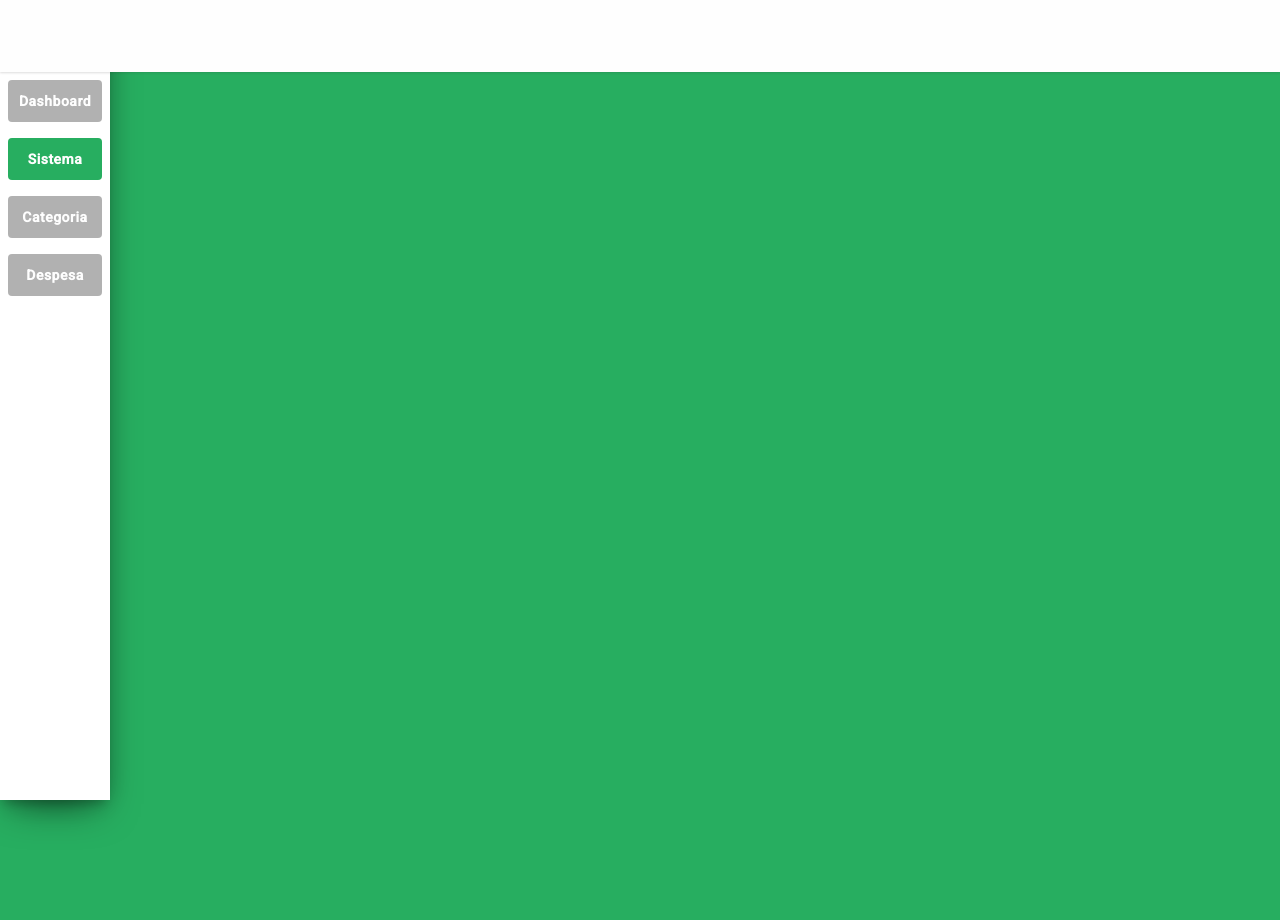
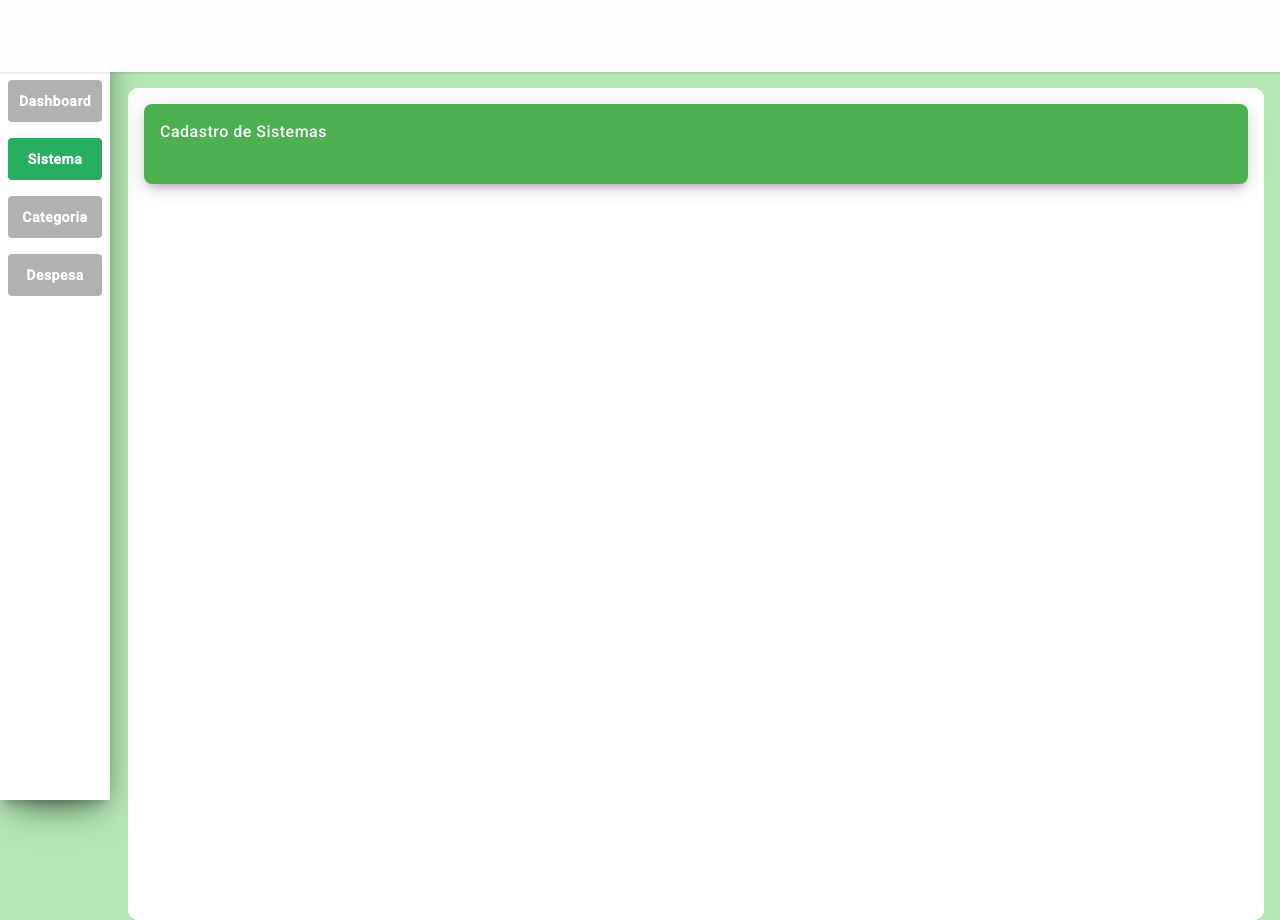
Before and after one commit to paulorochadev/Financeiro_2023-WEB, an Angular app: page /sistema in a window 1280 px wide. Before the commit the page ends 800 px from the top, so only its background shows below. Built offline with nearby package versions, Linux system fonts and the light colour scheme.

Commit message:
feat: Cria estrutura HTML e SCSS Global das Telas

```diff
--- a/src/app/pages/login/login.component.ts
+++ b/src/app/pages/login/login.component.ts
@@ -39,7 +39,7 @@
       this.dadosForm["email"].value,
       this.dadosForm['senha'].value).subscribe(
         token => {
-          alert("Token: " + token);
+          // alert("Token: " + token);
 
           this.router.navigate(['/dashboard']);
         },
--- a/src/app/pages/sistema/sistema.component.html
+++ b/src/app/pages/sistema/sistema.component.html
@@ -1,3 +1,19 @@
 
 <app-navbar></app-navbar>
 <app-sidebar></app-sidebar>
+
+<div class="container-base">
+
+    <div class="content-page">
+
+        <div class="card-header">
+
+            <div class="card-title">
+                Cadastro de Sistemas
+            </div>
+
+        </div>
+
+    </div>
+
+</div>
--- a/src/styles.scss
+++ b/src/styles.scss
@@ -6,5 +6,63 @@
 body {
     margin: 0;
     font-family: Roboto, "Helvetica Neue", sans-serif;
-    background: #27ae60;
+    background: #B4E7B6;
+
+    font-style: normal;
+    font-weight: 400;
+    font-size: 14px;
+    line-height: 21px;
 }
+
+input {
+    background: #FFFFFF;
+    box-sizing: border-box;
+    width: 397px;
+    height: 44px;
+    border: 1px solid #CCD4DB;
+    border-radius: 4px;
+    padding: 8px;
+    color: #6E778B;
+}
+
+label {
+
+}
+
+.error-input {
+    font-size: 14px;
+    color: red;
+}
+
+.btn-primary {
+
+}
+
+.container-base {
+    padding: 88px 16px 0px 128px;
+
+    .content-page {
+        background: white;
+        padding: 16px;
+        border-radius: 10px;
+        min-height: 800px;
+        min-width: 352px;
+
+        .card-header {
+            z-index: 3 !important;
+            width: 100%;
+            height: 80px;
+            background-color: #4CAF50;
+            box-shadow: 0 4px 20px 0px rgba(0, 0, 0, 0.14), 0 7px 10px -5px rgba(156, 39, 176, 0.4);
+            border-radius: 8px;
+            margin-bottom: 16px;
+
+            .card-title {
+                color: #FFFFFF;
+                padding: 16px;
+                font-size: 16px;
+                font-weight: 500;
+            }
+        }
+    }
+}
```
